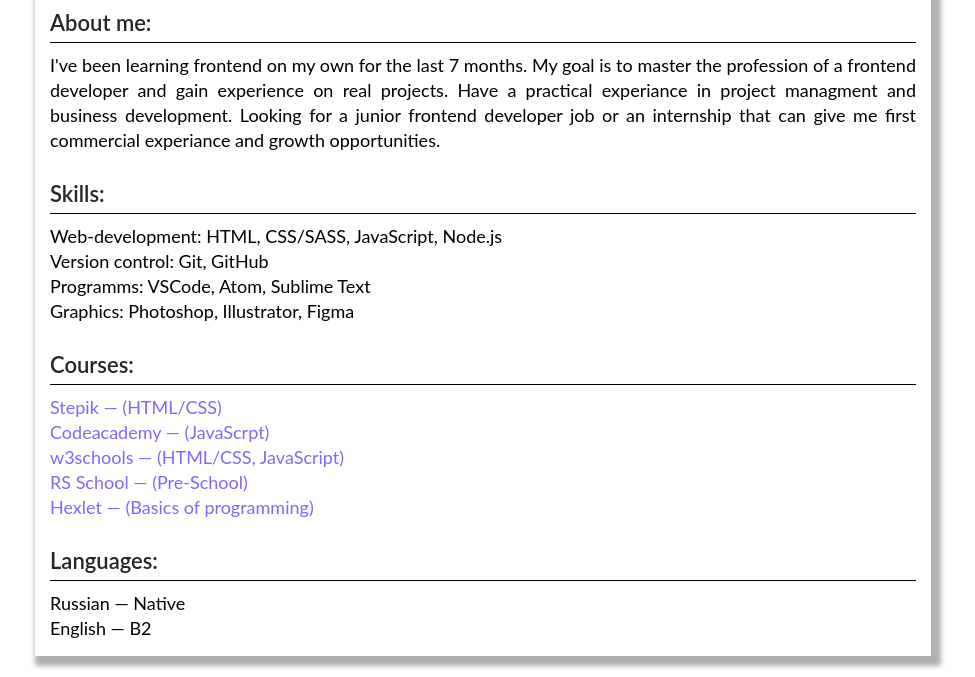
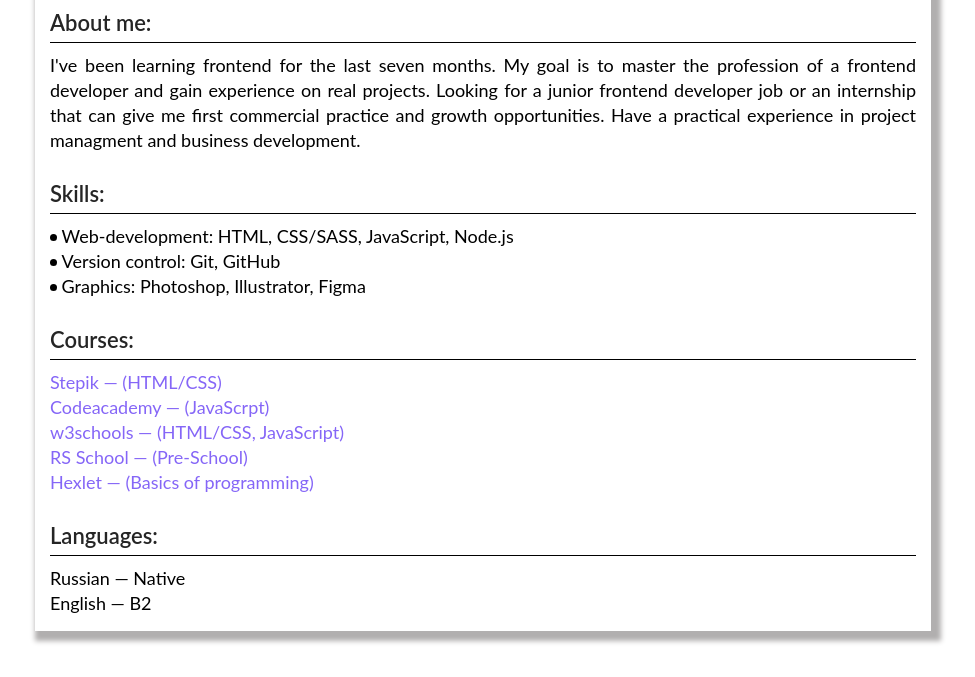
Before and after one commit to levladik/vladislav_tyshenko-cv, a plain HTML site: page index.html in a window 1280 px wide. Shown: the part 123-800 px from the top of the page, without its empty margins (157-1132 px from the left). Drawn offline with Linux system fonts and the light colour scheme.

Commit message:
fix rout

```diff
--- a/index.html
+++ b/index.html
@@ -4,16 +4,17 @@
     <meta charset="UTF-8" />
     <meta http-equiv="X-UA-Compatible" content="IE=edge" />
     <meta name="viewport" content="width=device-width, initial-scale=1.0" />
-    <link rel="stylesheet" href="/style.css" />
+    <link rel="stylesheet" href="./style.css" />
     <title>Vladislav Tyshenko CV</title>
-	 <script src="https://kit.fontawesome.com/9d0dd4f0a9.js" crossorigin="anonymous"></script>
+    <script
+      src="https://kit.fontawesome.com/9d0dd4f0a9.js"
+      crossorigin="anonymous"
+    ></script>
   </head>
   <body>
     <div class="content-wrapper">
       <header class="header">
-
         <div class="profile">
-
           <div class="profile__desc">
             <h1 class="name">Vladislav Tyshenko</h1>
             <h2 class="job">Frontend Developer</h2>
@@ -21,19 +22,31 @@
 
           <div class="contacts">
             <i class="fa-solid fa-location-pin"></i>
-				<p class="contact__item">Location: Armenia</p> <br>
+            <p class="contact__item">Location: Armenia</p>
+            <br />
             <i class="fa-solid fa-phone"></i>
-            <p class="contact__item">+374 96 88 90 02</p> <br>
+            <p class="contact__item">+374 96 88 90 02</p>
+            <br />
             <i class="fa-solid fa-envelope"></i>
             <p class="contact__item">
               <a href="mailto:vladislavtyshenko@yandex.ru" target="_blank"
                 >vladislavtyshenko@yandex.ru</a
               >
-            </p> <br>
+            </p>
+            <br />
             <i class="fa-brands fa-linkedin"></i>
-            <p class="contact__item"><a target="_blank" href="https://www.linkedin.com/in/vladislav-tyshenko/">Linkedin</a></p> <br>
+            <p class="contact__item">
+              <a
+                target="_blank"
+                href="https://www.linkedin.com/in/vladislav-tyshenko/"
+                >Linkedin</a
+              >
+            </p>
+            <br />
             <i class="fa-brands fa-github"></i>
-				<p class="contact__item"><a target="_blank" href="https://github.com/levladik">GitHub</a></p>
+            <p class="contact__item">
+              <a target="_blank" href="https://github.com/levladik">GitHub</a>
+            </p>
           </div>
         </div>
       </header>
@@ -42,12 +55,12 @@
         <section class="section__about-me section">
           <h2 class="section__title">About me:</h2>
           <p class="section__about-me_desc section-content">
-            I've been learning frontend on my own for the last 7 months. My goal
-            is to master the profession of a frontend developer and gain
-            experience on real projects. Have a practical experiance in project
-            managment and business development. Looking for a junior frontend
+            I've been learning frontend for the last seven months. My
+            goal is to master the profession of a frontend developer and gain
+            experience on real projects. Looking for a junior frontend
             developer job or an internship that can give me first commercial
-            experiance and growth opportunities.
+            practice and growth opportunities. Have a practical experience in project
+            managment and business development.
           </p>
         </section>
 
@@ -55,11 +68,13 @@
           <h2 class="section__title">Skills:</h2>
           <div class="section-content">
             <ul class="skills__list">
+					<span class="dot"></span>
               <li class="skills__item">
                 Web-development: HTML, CSS/SASS, JavaScript, Node.js
-	            </li>
-	            <li class="skills__item">Version control: Git, GitHub</li>
-	            <li class="skills__item">Programms: VSCode, Atom, Sublime Text</li>
+              </li> <br>
+				  <span class="dot"></span>
+              <li class="skills__item">Version control: Git, GitHub</li> <br>
+				  <span class="dot"></span>
               <li class="skills__item">
                 Graphics: Photoshop, Illustrator, Figma
               </li>
@@ -96,7 +111,10 @@
                 >
               </li>
               <li class="courses__item">
-	              <a class="courses__link" target="_blank" href="https://rs.school/"
+                <a
+                  class="courses__link"
+                  target="_blank"
+                  href="https://rs.school/"
                   >RS School — (Pre-School)</a
                 >
               </li>
--- a/style.css
+++ b/style.css
@@ -89,6 +89,8 @@ h6 {
 	font-size: inherit;
 	font-weight: 400;
 }
+/* ---------------------------------- */
+
 
 body {
 	font-family: 'Lato';
@@ -99,8 +101,22 @@ body {
 	margin: 0 auto;
 	box-shadow: 5px 5px 5px 5px rgb(177, 175, 175);
 }
+/* HEADER */
 .section {
 	padding: 15px;
+}
+.section__title {
+	color: rgba(0, 0, 0, 0.856);
+	font-size: 22px;
+	font-weight: 600;
+	margin-bottom: 10px;
+	padding-bottom: 8px;
+	border-bottom: 1px solid #000;
+}
+.section-content {
+	font-size: 18px;
+	line-height: 25px;
+	text-align: justify;
 }
 .profile {
 	display: flex;
@@ -108,6 +124,9 @@ body {
 	background-color: rgb(51, 51, 51);
 	color: aliceblue;
 	padding: 15px;
+}
+.profile__desc {
+	align-self: center;
 }
 .name {
 	text-transform: uppercase;
@@ -122,9 +141,6 @@ body {
 	margin-bottom: 5px;
 	color: rgba(255, 255, 255, 0.700);
 }
-.profile__desc	{
-	align-self: center;
-}
 .contacts>p>a {
 	color: rgb(255, 255, 255, 0.700);
 	text-decoration: underline;
@@ -134,23 +150,26 @@ body {
 	margin: 2px 5px;
 	color: rgb(255, 255, 255, 0.712);
 }
-.section__title {
-	color: rgba(0, 0, 0, 0.856);
-	font-size: 22px;
-	font-weight: 600;
-	margin-bottom: 10px;
-	padding-bottom: 8px;
-	border-bottom: 1px solid #000;
+
+/* SKILLS */
+.skills__item {
+	display: inline-block;
 }
-.section-content {
-	font-size: 18px;
-	line-height: 25px;
-	text-align: justify;
-}
+
+/* COURSES */
 .courses__link {
 	color: rgb(133, 102, 247);;
 }
 
+
+.dot {
+height: 7px;
+width: 7px;
+background-color: rgb(0, 0, 0);
+border-radius: 50%;
+display: inline-block;
+margin-bottom: 2px;
+}
 a:hover {
 	text-decoration: underline;
 }
```
Lines whose indentation alone changed are shown as unchanged.
